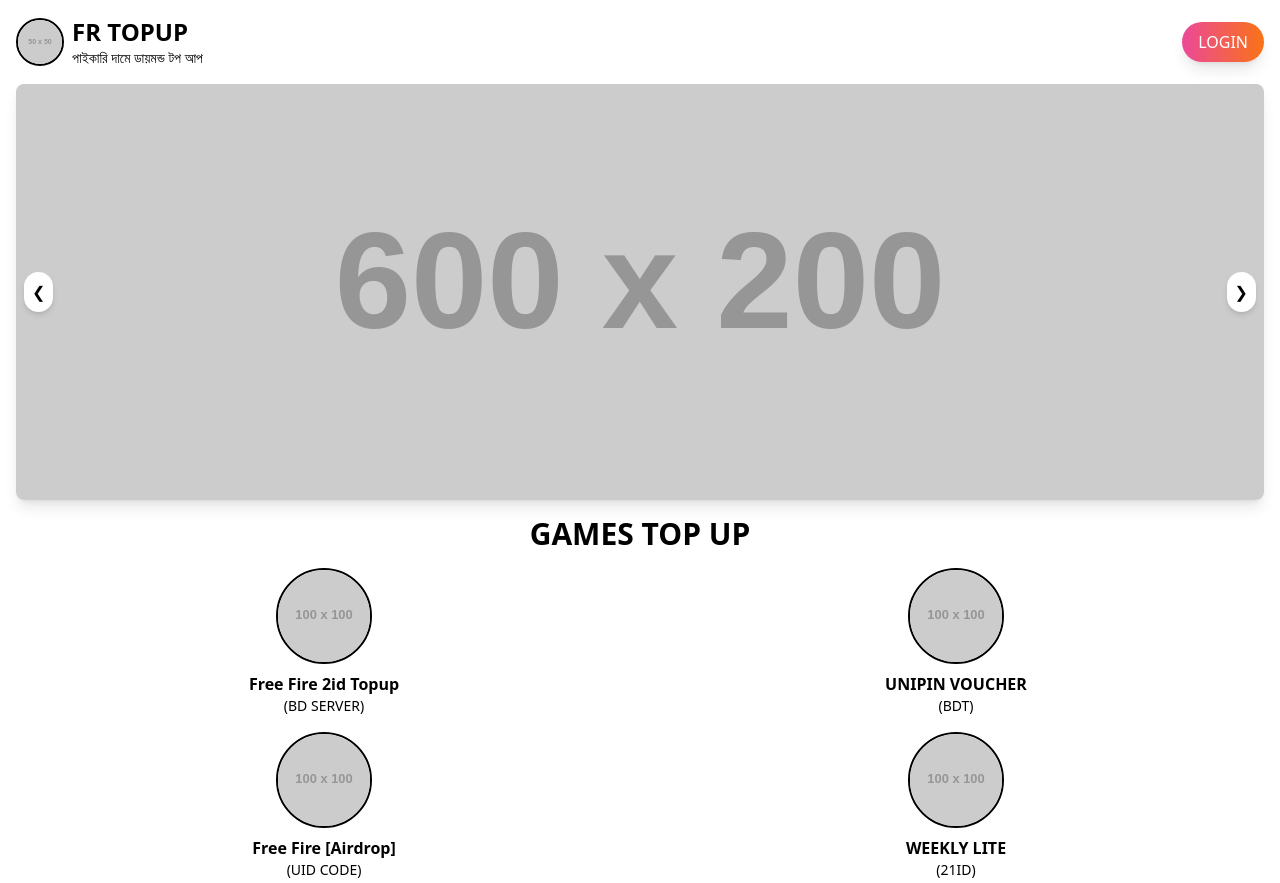
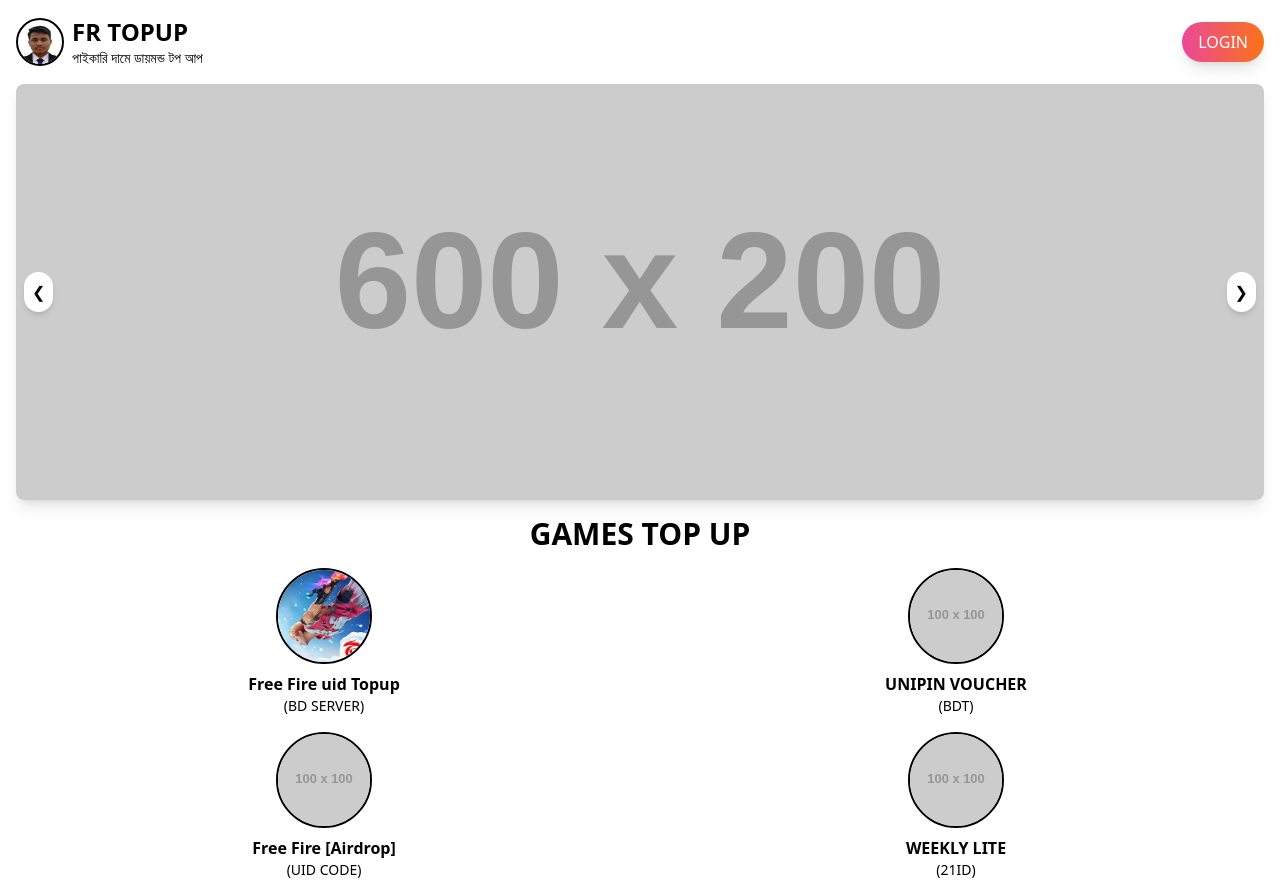
Before and after one commit to sirajul26/FF-Topup, a plain HTML site: page index.html in a window 1280 px wide. Shown: the top 883 px of the page. Drawn offline with nearby package versions, Linux system fonts and the light colour scheme; placeholder pictures from the web are drawn by us.

Commit message:
Update index.html

```diff
--- a/index.html
+++ b/index.html
@@ -100,7 +100,7 @@
     <div class="bg-[var(--background)] text-[var(--foreground)] min-h-screen p-4">
   <div class="flex justify-between items-center mb-4">
     <div class="flex items-center space-x-2">
-      <img src="https://placehold.co/50x50" alt="FR Topup Logo" class="w-12 h-12 rounded-full border-2 border-[var(--primary)]">
+      <img src="asset/ico.png" alt="FR Topup Logo" class="w-12 h-12 rounded-full border-2 border-[var(--primary)]">
       <div>
         <h1 class="text-2xl font-extrabold text-[var(--primary)]">FR TOPUP</h1>
         <p class="text-sm text-[var(--muted-foreground)]">পাইকারি দামে ডায়মন্ড টপ আপ</p>
@@ -118,8 +118,8 @@
   </div>
   <div class="grid grid-cols-2 gap-4 mb-4">
     <div class="text-center">
-      <img src="https://placehold.co/100x100" alt="Free Fire 2id Topup" class="w-24 h-24 mx-auto mb-2 rounded-full border-2 border-[var(--primary)]">
-      <p class="font-bold text-[var(--primary-foreground)]">Free Fire 2id Topup</p>
+      <img src="asset/freefire.jpeg" alt="Free Fire 2id Topup" class="w-24 h-24 mx-auto mb-2 rounded-full border-2 border-[var(--primary)]">
+      <p class="font-bold text-[var(--primary-foreground)]">Free Fire uid Topup</p>
       <p class="text-sm text-[var(--muted-foreground)]">(BD SERVER)</p>
     </div>
     <div class="text-center">
```
